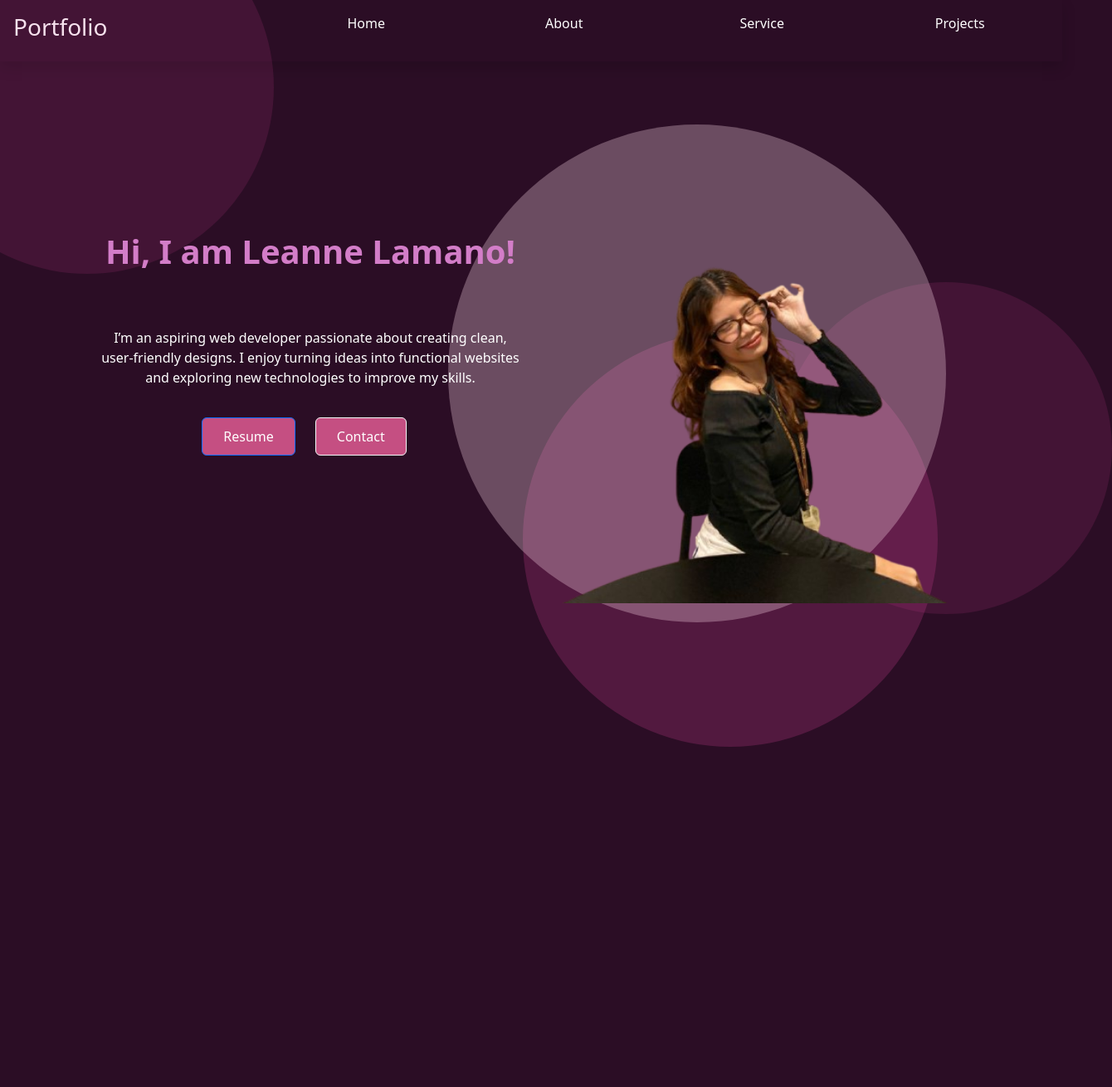
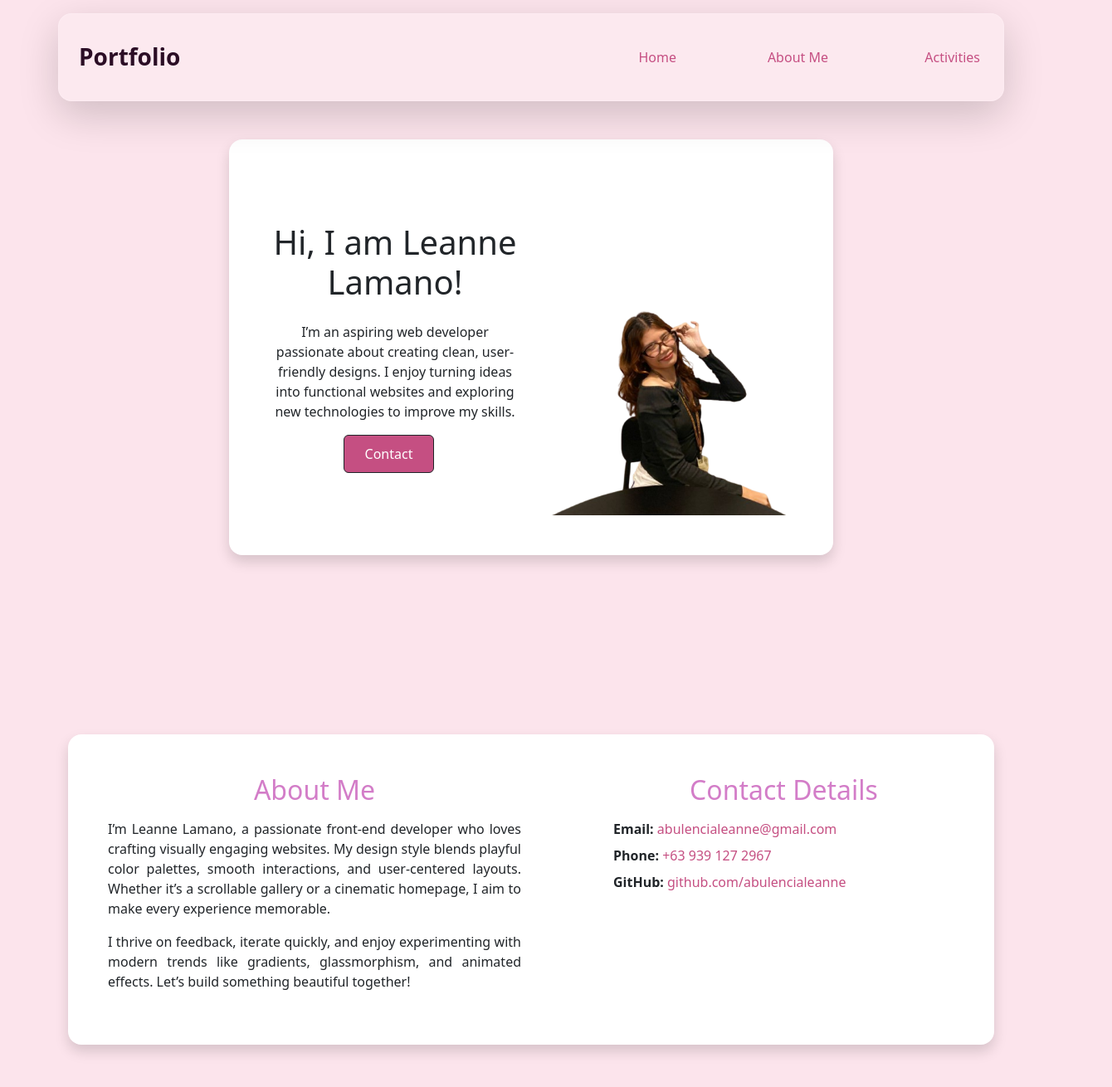
Before and after one commit to abulencialeanne/abulencialeanne.github.io, a plain HTML site: page index.html in a window 1280 px wide. Shown: the top 1310 px of the page at 83% size, 1340 px wide, since content can reach past the window. Before the commit the page ends 900 px from the top, so only its background shows below. Drawn offline with nearby package versions, Linux system fonts and the light colour scheme.

Commit message:
Updated site--Added an activity section

```diff
--- a/index.html
+++ b/index.html
@@ -1,81 +1,35 @@
 <!DOCTYPE html>
 <html lang="en">
+
 <head>
   <meta charset="UTF-8">
   <meta name="viewport" content="width=device-width, initial-scale=1.0">
   <title>Portfolio of Leanne</title>
   <link href="https://cdn.jsdelivr.net/npm/bootstrap@5.3.2/dist/css/bootstrap.min.css" rel="stylesheet">
   <style>
+    html {
+      scroll-behavior: smooth;
+    }
+
     body {
-        background-color: #2b0d25;
-        color: #fff;
+      background-color: #fce4ec;
+      color: #2b0d25;
       overflow-x: hidden;
       position: relative;
       min-height: 100vh;
     }
 
-        .circle {
-        position: absolute;
-        border-radius: 50%;
-        background: rgba(200, 60, 140, 0.5);
-        z-index: 0;
+    .glassmorphism {
+      background: rgba(255, 255, 255, 0.20);
+      border-radius: 16px;
+      border: 1px solid rgba(255, 255, 255, 0.15);
+      box-shadow: 0 2px 12px rgba(0, 0, 0, 0.05);
+      padding: 1rem 2rem;
     }
 
-        .circle.one {
-        width: 450px;
-        height: 450px;
-        top: -120px;
-        left: -120px;
-        opacity: 0.3;
-        }
-
-        .circle.two {
+    .hero-image img {
       width: 500px;
-        height: 500px;
-        bottom: -100px;
-        right: 150px;
-        opacity: 0.5;
-        }
-
-        .circle.three {
-        width: 400px;
-        height: 400px;
-        bottom: 60px;
-        right: -60px;
-        opacity: 0.3;
-        }
-
-        .circle.four {
-        width: 600px;
-        height: 600px;
-        bottom: 50px;
-        right: 140px;
-        opacity: 0.6;
-        background: rgba(255, 220, 235, 0.5);
-
-        }
-
-        .hero {
-        position: relative;
-        z-index: 1;
-        display: flex;
-        justify-content: space-between;
-        align-items: center;
-        height: 80vh;
-        padding: 0 50px;
-        }
-
-        .hero-text h1 {
-        text-align: center;
-        padding: 40px 0;
-        font-weight: bold;
-        color: #d37dc8;
-        }
-
-        .hero-intro {
-        text-align: center;
-        padding: 20px 0;
-        color: #FFFFFF;
+      border-radius: 25px;
     }
 
     .hero-buttons a {
@@ -92,56 +46,135 @@
       background: #a33c6a;
     }
 
-        .hero-image img {
-        width: 500px;
-        border-radius: 25px;
+    .btn-outline-light:hover {
+      background-color: #a33c6a;
+      color: white;
+    }
+
+    .font-color {
+      color: #c54f82;
+    }
+
+    .container-position {
+      position: relative;
+      z-index: 1;
     }
   </style>
 </head>
 
 <body>
-  <div class="container-fluid p-3 shadow">
+  <div class="container p-4 mt-3 shadow-lg fixed-top rounded-nav glassmorphism">
+    <div class="row align-items-center">
+      <div class="col-md-6 col-12 text-md-start text-center">
+        <div class="h3 fw-bold m-0">Portfolio</div>
+      </div>
+      <div class="col-md-6 col-12 text-md-end text-center mt-2 mt-md-0 p-3">
         <div class="row">
-        <div class="col-12 col-sm-3">
-            <div class="h3 text-center text-sm-start">Portfolio</div>
-      </div>
-      <div class="col-12 col-sm text-center">
-        <div class="row">
-          <div class="col">Home</div>
-          <div class="col">About</div>
-          <div class="col">Service</div>
-          <div class="col">Projects</div>
+          <div class="col"><a href="#home" class="font-color text-decoration-none">Home</a></div>
+          <div class="col"><a href="#about" class="font-color text-decoration-none">About Me</a></div>
+          <div class="col"><a href="#projects" class="font-color text-decoration-none">Activities</a></div>
         </div>
       </div>
     </div>
   </div>
 
-<div class="container hero py-5">
+  <div class="container container-position py-5" id="home" style="margin-top: 120px;">
+    <div class="row justify-content-center">
+      <div class="col-md-10 col-lg-8 px-3">
+        <div class="bg-white rounded-4 shadow p-5">
           <div class="row align-items-center">
-    <div class="col-md-6 hero-text">
-      <h1>Hi, I am Leanne Lamano!</h1>
-      <p class="hero-intro">
+
+            <div class="col-md-6">
+              <h1 class="text-dark text-center mb-4">Hi, I am Leanne Lamano!</h1>
+              <p class="text-dark text-center">
                 I’m an aspiring web developer passionate about creating clean, user-friendly designs.
                 I enjoy turning ideas into functional websites and exploring new technologies to improve my skills.
               </p>
-      <div class="hero-buttons d-flex justify-content-center gap-3 mt-3">
-        <a href="#" class="btn btn-primary me-2">Resume</a>
-        <a href="#" class="btn btn-outline-light">Contact</a>
+              <div class="hero-buttons d-flex justify-content-center gap-4 mt-3">
+                <a href="#about" class="btn btn-outline-dark">Contact</a>
               </div>
             </div>
 
-    <div class="col-md-6 hero-image text-center">
-      <img src="profile1.png" alt="Profile Image" class="img-fluid rounded">
+            <div class="col-md-6 text-center">
+              <img src="profile1.png" alt="Profile Image" class="img-fluid rounded"
+                style="max-width: 100%; height: auto;">
+            </div>
+          </div>
+        </div>
       </div>
     </div>
   </div>
 
+  <div class="container  container-position py-5" id="about" style="margin-top: 120px;">
+    <div class="row justify-content-center">
+      <div class="col-12">
+        <div class="bg-white rounded-4 shadow p-5">
+          <div class="row align-items-start justify-content-between">
 
-<div class="circle one"></div>
-<div class="circle two"></div>
-<div class="circle three"></div>
-<div class="circle four"></div>
+            <div class="col-md-6">
+              <h2 class="mb-3 text-center" style="color: #d37dc8;">About Me</h2>
+              <p class="text-dark" mb-3 style="text-align: justify;">
+                I’m Leanne Lamano, a passionate front-end developer who loves crafting visually engaging websites.
+                My design style blends playful color palettes, smooth interactions, and user-centered layouts.
+                Whether it’s a scrollable gallery or a cinematic homepage, I aim to make every experience memorable.
+              </p>
+              <p class="text-dark" style="text-align: justify;">
+                I thrive on feedback, iterate quickly, and enjoy experimenting with modern trends like gradients,
+                glassmorphism, and animated effects.
+                Let’s build something beautiful together!
+              </p>
+            </div>
 
+            <div class="col-md-5">
+              <h2 class="mb-3 text-center" style="color: #d37dc8;">Contact Details</h2>
+              <p class="text-dark mb-2"><strong>Email:</strong>
+                <a href="mailto:leanne@example.com" class="text-decoration-none"
+                  style="color: #c54f82;">abulencialeanne@gmail.com</a>
+              </p>
+              <p class="text-dark mb-2"><strong>Phone:</strong>
+                <span style="color: #c54f82;">+63 939 127 2967</span>
+              </p>
+              <p class="text-dark mb-2"><strong>GitHub:</strong>
+                <a href="https://github.com/your-username" target="_blank" class="text-decoration-none"
+                  style="color: #c54f82;">github.com/abulencialeanne</a>
+              </p>
+            </div>
+          </div>
+        </div>
+      </div>
+    </div>
+  </div>
+
+  <div class="container container-position py-5" id="projects" style="margin-top: 120px;">
+    <div class="row justify-content-center">
+      <div class="col-12">
+        <div class="bg-white rounded-4 shadow p-5">
+          <div class="row align-items-start justify-content-between">
+
+            <h2 class="mb-3 text-center" style="color: #d37dc8;">Activities</h2>
+            <p class="text-dark" style="text-align: justify;">
+              Here are two of my recent works showcasing interactive layouts and modern design techniques.
+              Each activity reflects my growth in front-end development and my passion for creating delightful user
+              experiences.
+            </p>
+
+            <div class="col-md-5">
+              <p class="text-dark mb-2"><strong>Activity 4:</strong>
+                <a href="https://abulencialeanne.github.io/Xiaomi-Smart-Camera-C201/" class="btn btn-outline-light"
+                  style="color: #c54f82;">View Activity 4 - Products</a>
+              </p>
+              <p class="text-dark mb-2"><strong>Activity 5:</strong>
+                <a href="https://abulencialeanne.github.io/fiestamall/" class="btn btn-outline-light"
+                  style="color: #c54f82;">View Activity 5 - Showcasing Place</a>
+              </p>
+            </div>
+
+          </div>
+        </div>
+      </div>
+    </div>
+  </div>
   <script src="https://cdn.jsdelivr.net/npm/bootstrap@5.3.2/dist/js/bootstrap.bundle.min.js"></script>
 </body>
+
 </html>
```
Lines whose indentation alone changed are shown as unchanged.
